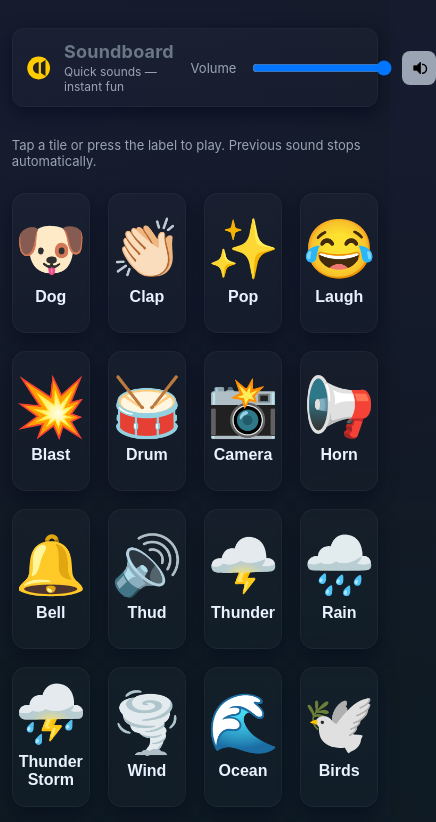
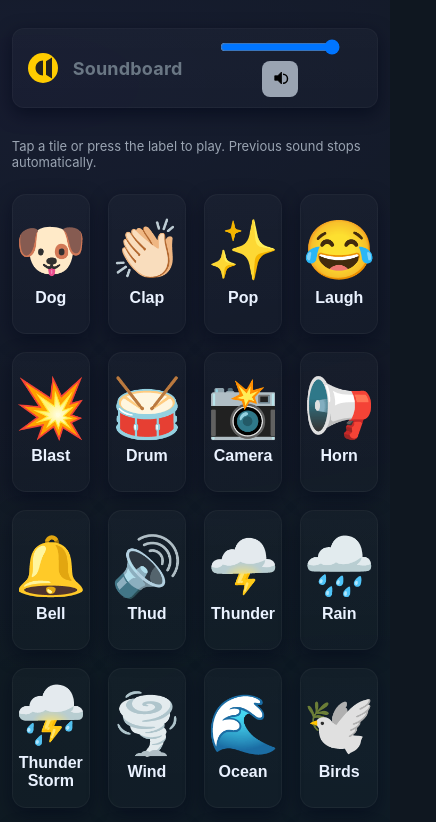
Before and after one commit to PLayerNightQueen16/Soundboard_Project, a plain HTML site: page index.html in a window 390 px wide. Shown: the top 822 px of the page, 436 px wide, since content can reach past the window. Drawn offline with Linux system fonts and the light colour scheme.

Commit message:
Implement responsive design for topbar and controls
Added responsive styles for top controls and brand layout.

```diff
--- a/style.css
+++ b/style.css
@@ -147,3 +147,169 @@ body{
     fill: black;
     stroke: black;
 }
+
+
+/* === Responsive fixes for top controls (slider + button) === */
+
+/* Allow brand and controls to share the topbar space nicely */
+.topbar {
+  display: flex;
+  gap: 12px;
+  align-items: center;
+}
+
+/* Let brand shrink when space is tight (prevents forcing controls off-screen) */
+.brand {
+  flex: 1 1 auto;      /* grow, shrink, take available space */
+  min-width: 0;        /* allow contents to truncate rather than overflow */
+  display: flex;
+  gap: 12px;
+  align-items: center;
+}
+
+/* Ensure the brand-text doesn't force overflow */
+.brand-text {
+  min-width: 0;
+}
+.brand-text h1, .brand-text .tagline {
+  overflow: hidden;
+  text-overflow: ellipsis;
+  white-space: nowrap;
+}
+
+/* Controls area: allow wrapping and shrinking */
+.controls-top {
+  display: flex;
+  gap: 10px;
+  align-items: center;
+  flex: 0 0 auto;    /* don't take up extra space from brand, but allow wrapping */
+  flex-wrap: wrap;   /* important: wrap on very small screens */
+  justify-content: flex-end;
+}
+
+/* Make slider fluid on narrow screens */
+#volume {
+  width: min(160px, 40vw); /* max 160px on desktop; on mobile use 40% of viewport */
+  max-width: 220px;
+  box-sizing: border-box;
+}
+
+/* Slightly smaller control button padding so it fits */
+.control-btn {
+  padding: 6px;
+  min-width: 36px;
+  height: 36px;
+  display: inline-flex;
+  align-items: center;
+  justify-content: center;
+}
+
+/* If header becomes narrow, stack controls in two rows but aligned right */
+@media (max-width: 480px) {
+  .topbar {
+    padding: 10px 12px;
+  }
+  .controls-top {
+    gap: 8px;
+    justify-content: flex-end;
+  }
+  #volume { width: 44vw; }        /* slider becomes wider percentage on tiny screens */
+  .vol-label { display: none; }   /* hide the "Volume" label on very small screens */
+  .brand-text .tagline { display: none; } /* hide tagline to save space */
+}
+
+/* Optional: ensure topbar contents never overflow horizontally */
+.topbar, .container {
+  overflow: visible;
+}
+
+/* Extra safety: prevent the slider from growing too tall or forcing layout */
+#volume::-webkit-slider-thumb { /* keep default thumb size */
+  height: 18px; width: 18px;
+}
+
+/* Brand is prioritized: it keeps its space; controls will adapt */
+.brand {
+  flex: 0 0 auto;     /* brand keeps its intrinsic width */
+  display: flex;
+  gap: 12px;
+  align-items: center;
+}
+
+/* Title stays single-line and visible */
+.brand-text h1 {
+  white-space: nowrap;
+  overflow: visible;
+  text-overflow: clip;
+  margin: 0;
+  font-size: 18px;
+}
+
+/* Controls area should shrink/wrap to avoid hiding the brand */
+.controls-top {
+  flex: 1 1 auto;
+  display:flex;
+  gap:10px;
+  justify-content: flex-end;
+  flex-wrap: wrap;    /* allow wrap when very narrow */
+}
+
+/* Hide the tagline on small screens to preserve space for title */
+@media (max-width: 600px) {
+  .brand-text .tagline { display: none; }
+}
+
+/* --- PRIORITIZE THE BRAND (Option B) --- */
+.brand {
+  flex: 0 0 auto;      /* brand keeps its natural width */
+  display: flex;
+  gap: 12px;
+  align-items: center;
+}
+
+.brand-text h1 {
+  white-space: nowrap;
+  overflow: visible;
+  text-overflow: clip;
+  margin: 0;
+  font-size: 18px;
+}
+
+.controls-top {
+  flex: 1 1 auto;
+  display: flex;
+  gap: 10px;
+  justify-content: flex-end;
+  align-items: center;
+  flex-wrap: wrap;      /* allow wrapping when the screen is narrow */
+}
+
+/* --- MOBILE LAYOUT FIX: slider top, mute button centered below it --- */
+@media (max-width: 480px) {
+
+  /* Make the control area vertical on small screens */
+  .controls-top {
+    flex-direction: column;
+    align-items: center;
+    justify-content: center;
+    gap: 6px;
+    width: 100%;
+  }
+
+  /* Center the slider */
+  #volume {
+    width: 70%;     /* adjust width for mobile */
+    max-width: 260px;
+  }
+
+  /* Center the mute button directly under the slider */
+  #volumeBtn {
+    margin: 0 auto;
+    display: block;
+  }
+
+  /* Hide tagline on small screens to give space */
+  .brand-text .tagline {
+    display: none;
+  }
+}
```
